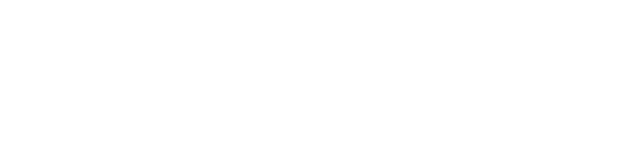
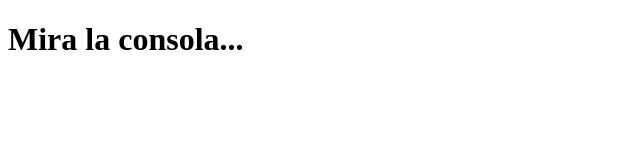
Before and after one commit to wiclok/ModelosTFJS, a plain HTML site: page index.html in a window 1280 px wide. Shown: the whole page, without its empty margins (0-640 px from the left). Drawn offline with Linux system fonts and the light colour scheme.

Commit message:
add title

```diff
--- a/index.html
+++ b/index.html
@@ -10,7 +10,7 @@
 </head>
 <body>
 
-
+  <h1>Mira la consola...</h1>
 
   <script src="./index.js"></script>
 </body>
```
